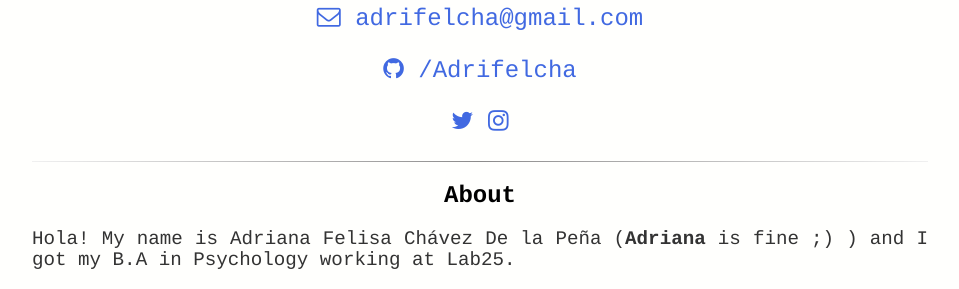
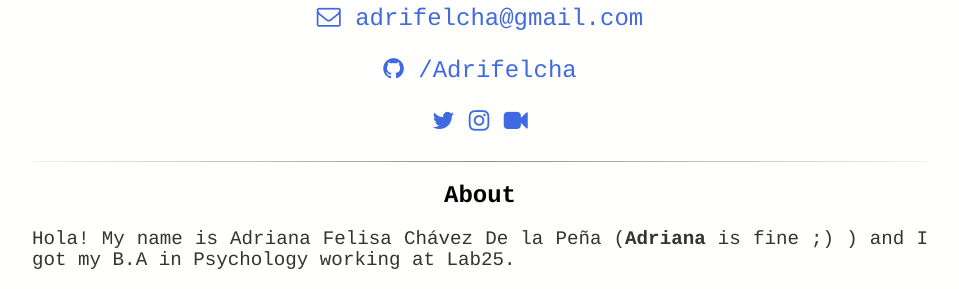
Before and after one commit to BouzasLab25/bouzaslab25.github.io, a Jekyll site: the page built from people/felisa.html, in a window 1280 px wide. Shown: the part 796-1085 px from the top of the page, without its empty margins (160-1119 px from the left). Built offline with Jekyll 4.4.1, drawn with Linux system fonts in a browser that asks for light colours.

Commit message:
Update felisa.html

```diff
--- a/people/felisa.html
+++ b/people/felisa.html
@@ -24,7 +24,8 @@ title: Lab25 Adriana Felisa
   </p>
   <p>
  <a class='link' href="https://twitter.com/Adrifelcha" target="_blank"><i class="fa fa-twitter" aria-hidden="true"></i></a>
- <a class='link' href="https://www.instagram.com/afchavez93/" target="_blank"><i class="fa fa-instagram" aria-hidden="true"></i></i></a>
+ <a class='link' href="https://www.instagram.com/afchavez93/" target="_blank"><i class="fa fa-instagram" aria-hidden="true"></i></a>
+ <a class='link' href="https://letterboxd.com/adrifelcha/" target="_blank"><i class="fa fa-video-camera" aria-hidden="true"></i></a>
  </p>
 <hr class='style14'>
  <h2>About</h2>
```
